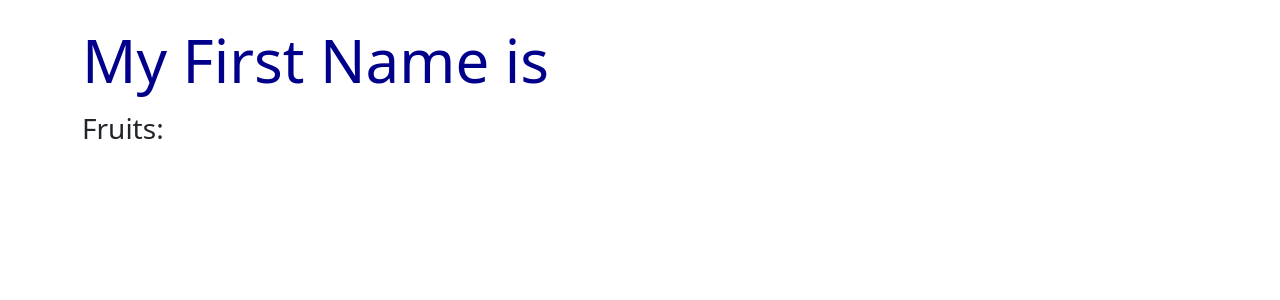
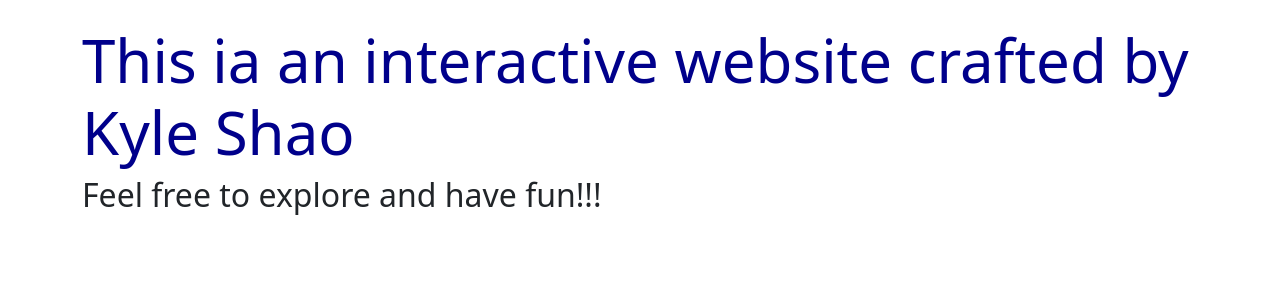
Before and after one commit to KyleShao1016/Blog, a Python web app: template flask/templates/index.html in a window 1280 px wide. Shown: the part 56-356 px from the top of the page. Run offline with Jinja, Linux system fonts and the light colour scheme; the template is opened without the code that fills it, so the values that code supplies are empty.

Commit message:
modify index page

```diff
--- a/flask/templates/index.html
+++ b/flask/templates/index.html
@@ -8,21 +8,22 @@
     </div>
 {% endfor %}
 
-    <h1>My First Name is {{ first_name }}</h1>
-    <p>{{ stuff }}</p>
+    <h1>This ia an interactive website crafted by Kyle Shao</h1>
+    <h2>Feel free to explore and have fun!!!</h2>
+    <!-- <p>{{ stuff }}</p>
     <p>{{ stuff|safe }}</p>
-    <p>{{ stuff|striptags }}</p>
+    <p>{{ stuff|striptags }}</p>  -->
 
-    <h3>Fruits:</h3>
+    <!-- <h3>Fruits:</h3> -->
 
-    {% for topping in fruits %}
+    <!-- {% for topping in fruits %}
         {% if topping == 41 %}
             {{ topping + 100 }}</br>
         {% else %}
             {{ topping }}</br>
         {% endif %}
 
-    {% endfor %}
+    {% endfor %} -->
 
     <br/><br/>
 
```
